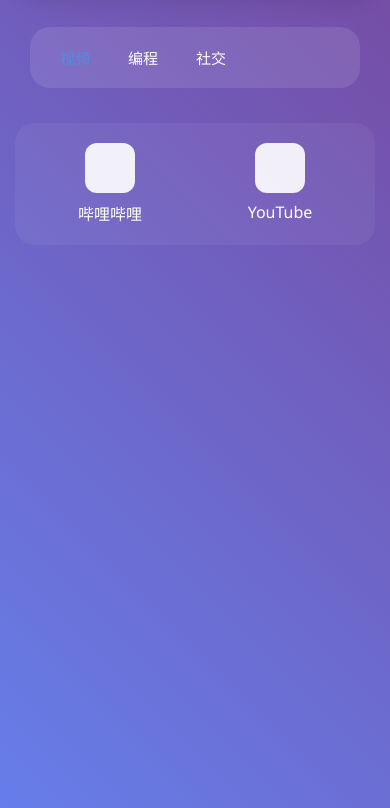
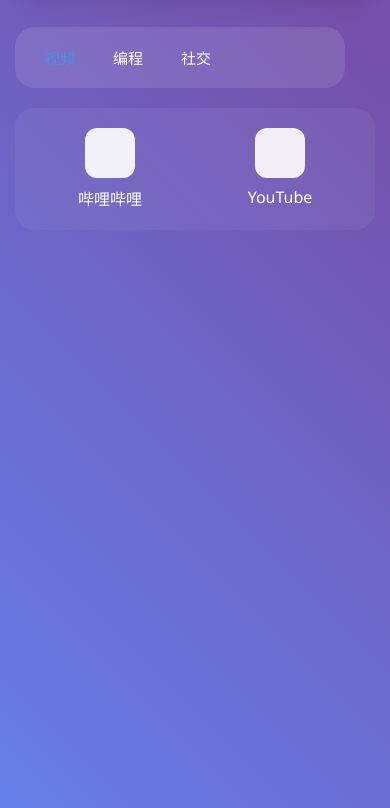
Before and after one commit to sonsq/sousuo, a plain HTML site: page index.html in a window 390 px wide. Shown: the part 66-874 px from the top of the page. Drawn offline with Linux system fonts and the light colour scheme.

Commit message:
更新 index.html

```diff
--- a/index.html
+++ b/index.html
@@ -217,7 +217,7 @@
                 -ms-overflow-style: none;
                 padding: 10px 15px;
                 width: calc(100% - 30px); /* 对齐内容区宽度 */
-                margin: 0 auto 15px;
+                /* margin: 0 auto 15px; */
             }
 
             .nav-categories::-webkit-scrollbar {
```
